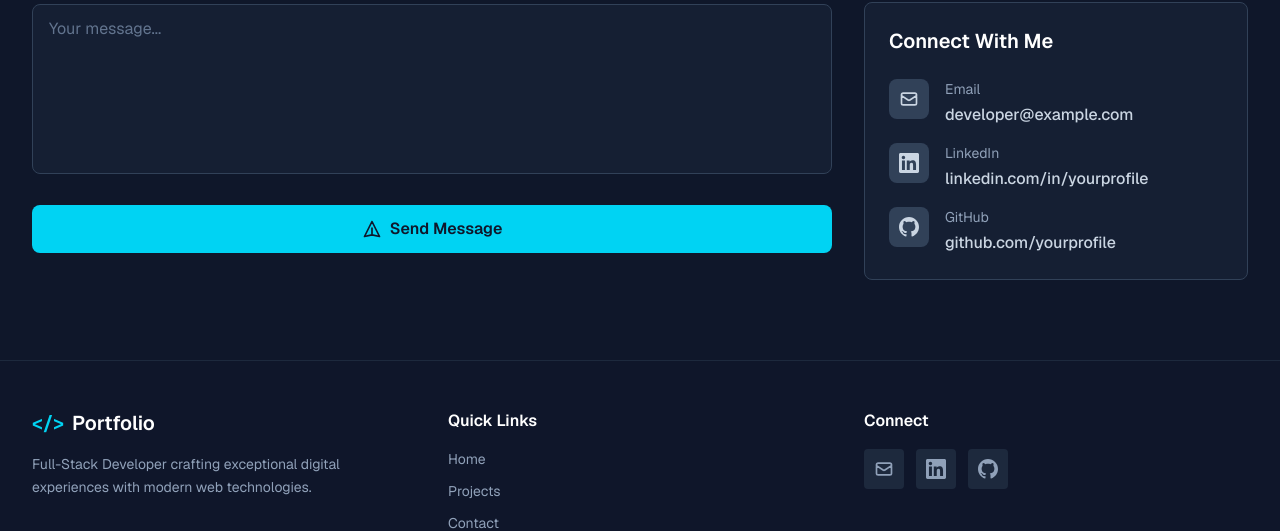
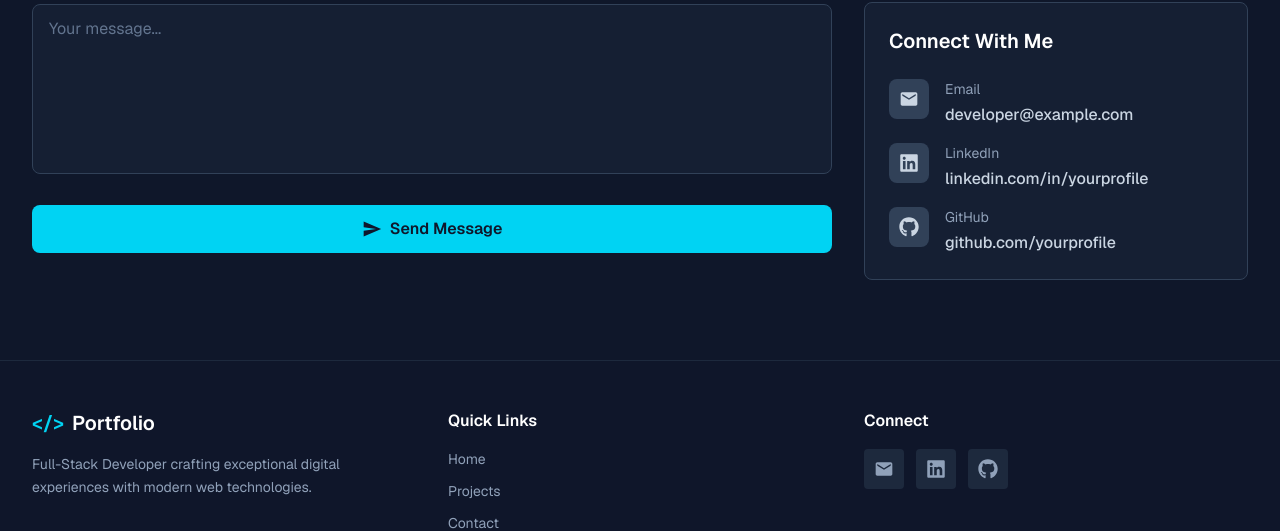
Before and after one commit to dominik-deak/portfolio, a Next.js app: page /contact in a window 1280 px wide. Shown: the part 524-1055 px from the top of the page. Built offline with nearby package versions, Linux system fonts and the light colour scheme.

Commit message:
Replace all SVGs with React Icons

```diff
--- a/src/components/ConnectWithMe.tsx
+++ b/src/components/ConnectWithMe.tsx
@@ -1,3 +1,6 @@
+import { FaGithub, FaLinkedin } from "react-icons/fa";
+import { MdEmail } from "react-icons/md";
+
 const ConnectWithMe = () => {
   return (
     <div className="bg-slate-800/50 border border-slate-700 rounded-lg p-6">
@@ -9,20 +12,7 @@ const ConnectWithMe = () => {
           className="flex items-start gap-4 text-slate-300 hover:text-cyan-400 transition-colors group"
         >
           <div className="w-10 h-10 bg-slate-700 rounded-lg flex items-center justify-center shrink-0 group-hover:bg-cyan-400/20 transition-colors">
-            <svg
-              className="w-5 h-5"
-              fill="none"
-              stroke="currentColor"
-              viewBox="0 0 24 24"
-              aria-hidden="true"
-            >
-              <path
-                strokeLinecap="round"
-                strokeLinejoin="round"
-                strokeWidth={2}
-                d="M3 8l7.89 5.26a2 2 0 002.22 0L21 8M5 19h14a2 2 0 002-2V7a2 2 0 00-2-2H5a2 2 0 00-2 2v10a2 2 0 002 2z"
-              />
-            </svg>
+            <MdEmail className="w-5 h-5" />
           </div>
           <div>
             <p className="text-sm text-slate-400 mb-1">Email</p>
@@ -37,14 +27,7 @@ const ConnectWithMe = () => {
           className="flex items-start gap-4 text-slate-300 hover:text-cyan-400 transition-colors group"
         >
           <div className="w-10 h-10 bg-slate-700 rounded-lg flex items-center justify-center shrink-0 group-hover:bg-cyan-400/20 transition-colors">
-            <svg
-              className="w-5 h-5"
-              fill="currentColor"
-              viewBox="0 0 24 24"
-              aria-hidden="true"
-            >
-              <path d="M20.447 20.452h-3.554v-5.569c0-1.328-.027-3.037-1.852-3.037-1.853 0-2.136 1.445-2.136 2.939v5.667H9.351V9h3.414v1.561h.046c.477-.9 1.637-1.85 3.37-1.85 3.601 0 4.267 2.37 4.267 5.455v6.286zM5.337 7.433c-1.144 0-2.063-.926-2.063-2.065 0-1.138.92-2.063 2.063-2.063 1.14 0 2.064.925 2.064 2.063 0 1.139-.925 2.065-2.064 2.065zm1.782 13.019H3.555V9h3.564v11.452zM22.225 0H1.771C.792 0 0 .774 0 1.729v20.542C0 23.227.792 24 1.771 24h20.451C23.2 24 24 23.227 24 22.271V1.729C24 .774 23.2 0 22.222 0h.003z" />
-            </svg>
+            <FaLinkedin className="w-5 h-5" />
           </div>
           <div>
             <p className="text-sm text-slate-400 mb-1">LinkedIn</p>
@@ -59,14 +42,7 @@ const ConnectWithMe = () => {
           className="flex items-start gap-4 text-slate-300 hover:text-cyan-400 transition-colors group"
         >
           <div className="w-10 h-10 bg-slate-700 rounded-lg flex items-center justify-center shrink-0 group-hover:bg-cyan-400/20 transition-colors">
-            <svg
-              className="w-5 h-5"
-              fill="currentColor"
-              viewBox="0 0 24 24"
-              aria-hidden="true"
-            >
-              <path d="M12 0c-6.626 0-12 5.373-12 12 0 5.302 3.438 9.8 8.207 11.387.599.111.793-.261.793-.577v-2.234c-3.338.726-4.033-1.416-4.033-1.416-.546-1.387-1.333-1.756-1.333-1.756-1.089-.745.083-.729.083-.729 1.205.084 1.839 1.237 1.839 1.237 1.07 1.834 2.807 1.304 3.492.997.107-.775.418-1.305.762-1.604-2.665-.305-5.467-1.334-5.467-5.931 0-1.311.469-2.381 1.236-3.221-.124-.303-.535-1.524.117-3.176 0 0 1.008-.322 3.301 1.23.957-.266 1.983-.399 3.003-.404 1.02.005 2.047.138 3.006.404 2.291-1.552 3.297-1.23 3.297-1.23.653 1.653.242 2.874.118 3.176.77.84 1.235 1.911 1.235 3.221 0 4.609-2.807 5.624-5.479 5.921.43.372.823 1.102.823 2.222v3.293c0 .319.192.694.801.576 4.765-1.589 8.199-6.086 8.199-11.386 0-6.627-5.373-12-12-12z" />
-            </svg>
+            <FaGithub className="w-5 h-5" />
           </div>
           <div>
             <p className="text-sm text-slate-400 mb-1">GitHub</p>
--- a/src/components/ContactForm.tsx
+++ b/src/components/ContactForm.tsx
@@ -1,3 +1,5 @@
+import { MdSend } from "react-icons/md";
+
 const ContactForm = () => {
   return (
     <form className="space-y-6">
@@ -50,20 +52,7 @@ const ContactForm = () => {
         type="submit"
         className="w-full flex items-center justify-center gap-2 px-6 py-3 bg-cyan-400 text-slate-900 font-semibold rounded-lg hover:bg-cyan-300 transition-colors"
       >
-        <svg
-          className="w-5 h-5"
-          fill="none"
-          stroke="currentColor"
-          viewBox="0 0 24 24"
-          aria-hidden="true"
-        >
-          <path
-            strokeLinecap="round"
-            strokeLinejoin="round"
-            strokeWidth={2}
-            d="M12 19l9 2-9-18-9 18 9-2zm0 0v-8"
-          />
-        </svg>
+        <MdSend className="w-5 h-5" />
         Send Message
       </button>
     </form>
--- a/src/components/Education.tsx
+++ b/src/components/Education.tsx
@@ -1,3 +1,4 @@
+import { MdSchool } from "react-icons/md";
 import educationData from "@/data/education.json";
 
 const Education = () => {
@@ -5,26 +6,7 @@ const Education = () => {
     <section className="py-20 px-4 sm:px-6 lg:px-8 bg-slate-900/50">
       <div className="max-w-7xl mx-auto">
         <div className="flex items-center gap-3 mb-12">
-          <svg
-            className="w-8 h-8 text-cyan-400"
-            fill="none"
-            stroke="currentColor"
-            viewBox="0 0 24 24"
-            aria-hidden="true"
-          >
-            <path
-              strokeLinecap="round"
-              strokeLinejoin="round"
-              strokeWidth={2}
-              d="M12 14l9-5-9-5-9 5 9 5z"
-            />
-            <path
-              strokeLinecap="round"
-              strokeLinejoin="round"
-              strokeWidth={2}
-              d="M12 14l6.16-3.422a12.083 12.083 0 01.665 6.479A11.952 11.952 0 0012 20.055a11.952 11.952 0 00-6.824-2.998 12.078 12.078 0 01.665-6.479L12 14z"
-            />
-          </svg>
+          <MdSchool className="w-8 h-8 text-cyan-400" />
           <h2 className="text-3xl sm:text-4xl font-bold text-white">
             Education
           </h2>
--- a/src/components/Experience.tsx
+++ b/src/components/Experience.tsx
@@ -1,3 +1,4 @@
+import { MdWork } from "react-icons/md";
 import experienceData from "@/data/experience.json";
 
 const Experience = () => {
@@ -5,20 +6,7 @@ const Experience = () => {
     <section className="py-20 px-4 sm:px-6 lg:px-8 bg-slate-900/50">
       <div className="max-w-7xl mx-auto">
         <div className="flex items-center gap-3 mb-12">
-          <svg
-            className="w-8 h-8 text-cyan-400"
-            fill="none"
-            stroke="currentColor"
-            viewBox="0 0 24 24"
-            aria-hidden="true"
-          >
-            <path
-              strokeLinecap="round"
-              strokeLinejoin="round"
-              strokeWidth={2}
-              d="M21 13.255A23.931 23.931 0 0112 15c-3.183 0-6.22-.62-9-1.745M16 6V4a2 2 0 00-2-2h-4a2 2 0 00-2 2v2m4 6h.01M5 20h14a2 2 0 002-2V8a2 2 0 00-2-2H5a2 2 0 00-2 2v10a2 2 0 002 2z"
-            />
-          </svg>
+          <MdWork className="w-8 h-8 text-cyan-400" />
           <h2 className="text-3xl sm:text-4xl font-bold text-white">
             Experience
           </h2>
--- a/src/components/Footer.tsx
+++ b/src/components/Footer.tsx
@@ -1,4 +1,6 @@
 import Link from "next/link";
+import { FaGithub, FaLinkedin } from "react-icons/fa";
+import { MdEmail } from "react-icons/md";
 
 const Footer = () => {
   return (
@@ -54,20 +56,7 @@ const Footer = () => {
                 className="w-10 h-10 bg-slate-800 rounded flex items-center justify-center text-slate-400 hover:bg-cyan-400/20 hover:text-cyan-400 transition-colors"
                 title="Email"
               >
-                <svg
-                  className="w-5 h-5"
-                  fill="none"
-                  stroke="currentColor"
-                  viewBox="0 0 24 24"
-                  aria-hidden="true"
-                >
-                  <path
-                    strokeLinecap="round"
-                    strokeLinejoin="round"
-                    strokeWidth={2}
-                    d="M3 8l7.89 5.26a2 2 0 002.22 0L21 8M5 19h14a2 2 0 002-2V7a2 2 0 00-2-2H5a2 2 0 00-2 2v10a2 2 0 002 2z"
-                  />
-                </svg>
+                <MdEmail className="w-5 h-5" />
                 <span className="sr-only">Email</span>
               </a>
               <a
@@ -77,14 +66,7 @@ const Footer = () => {
                 className="w-10 h-10 bg-slate-800 rounded flex items-center justify-center text-slate-400 hover:bg-cyan-400/20 hover:text-cyan-400 transition-colors"
                 title="LinkedIn"
               >
-                <svg
-                  className="w-5 h-5"
-                  fill="currentColor"
-                  viewBox="0 0 24 24"
-                  aria-hidden="true"
-                >
-                  <path d="M20.447 20.452h-3.554v-5.569c0-1.328-.027-3.037-1.852-3.037-1.853 0-2.136 1.445-2.136 2.939v5.667H9.351V9h3.414v1.561h.046c.477-.9 1.637-1.85 3.37-1.85 3.601 0 4.267 2.37 4.267 5.455v6.286zM5.337 7.433c-1.144 0-2.063-.926-2.063-2.065 0-1.138.92-2.063 2.063-2.063 1.14 0 2.064.925 2.064 2.063 0 1.139-.925 2.065-2.064 2.065zm1.782 13.019H3.555V9h3.564v11.452zM22.225 0H1.771C.792 0 0 .774 0 1.729v20.542C0 23.227.792 24 1.771 24h20.451C23.2 24 24 23.227 24 22.271V1.729C24 .774 23.2 0 22.222 0h.003z" />
-                </svg>
+                <FaLinkedin className="w-5 h-5" />
                 <span className="sr-only">LinkedIn</span>
               </a>
               <a
@@ -94,14 +76,7 @@ const Footer = () => {
                 className="w-10 h-10 bg-slate-800 rounded flex items-center justify-center text-slate-400 hover:bg-cyan-400/20 hover:text-cyan-400 transition-colors"
                 title="GitHub"
               >
-                <svg
-                  className="w-5 h-5"
-                  fill="currentColor"
-                  viewBox="0 0 24 24"
-                  aria-hidden="true"
-                >
-                  <path d="M12 0c-6.626 0-12 5.373-12 12 0 5.302 3.438 9.8 8.207 11.387.599.111.793-.261.793-.577v-2.234c-3.338.726-4.033-1.416-4.033-1.416-.546-1.387-1.333-1.756-1.333-1.756-1.089-.745.083-.729.083-.729 1.205.084 1.839 1.237 1.839 1.237 1.07 1.834 2.807 1.304 3.492.997.107-.775.418-1.305.762-1.604-2.665-.305-5.467-1.334-5.467-5.931 0-1.311.469-2.381 1.236-3.221-.124-.303-.535-1.524.117-3.176 0 0 1.008-.322 3.301 1.23.957-.266 1.983-.399 3.003-.404 1.02.005 2.047.138 3.006.404 2.291-1.552 3.297-1.23 3.297-1.23.653 1.653.242 2.874.118 3.176.77.84 1.235 1.911 1.235 3.221 0 4.609-2.807 5.624-5.479 5.921.43.372.823 1.102.823 2.222v3.293c0 .319.192.694.801.576 4.765-1.589 8.199-6.086 8.199-11.386 0-6.627-5.373-12-12-12z" />
-                </svg>
+                <FaGithub className="w-5 h-5" />
                 <span className="sr-only">GitHub</span>
               </a>
             </div>
```
Also changed, not shown: src/app/projects/page.tsx (+4 -28 lines).
